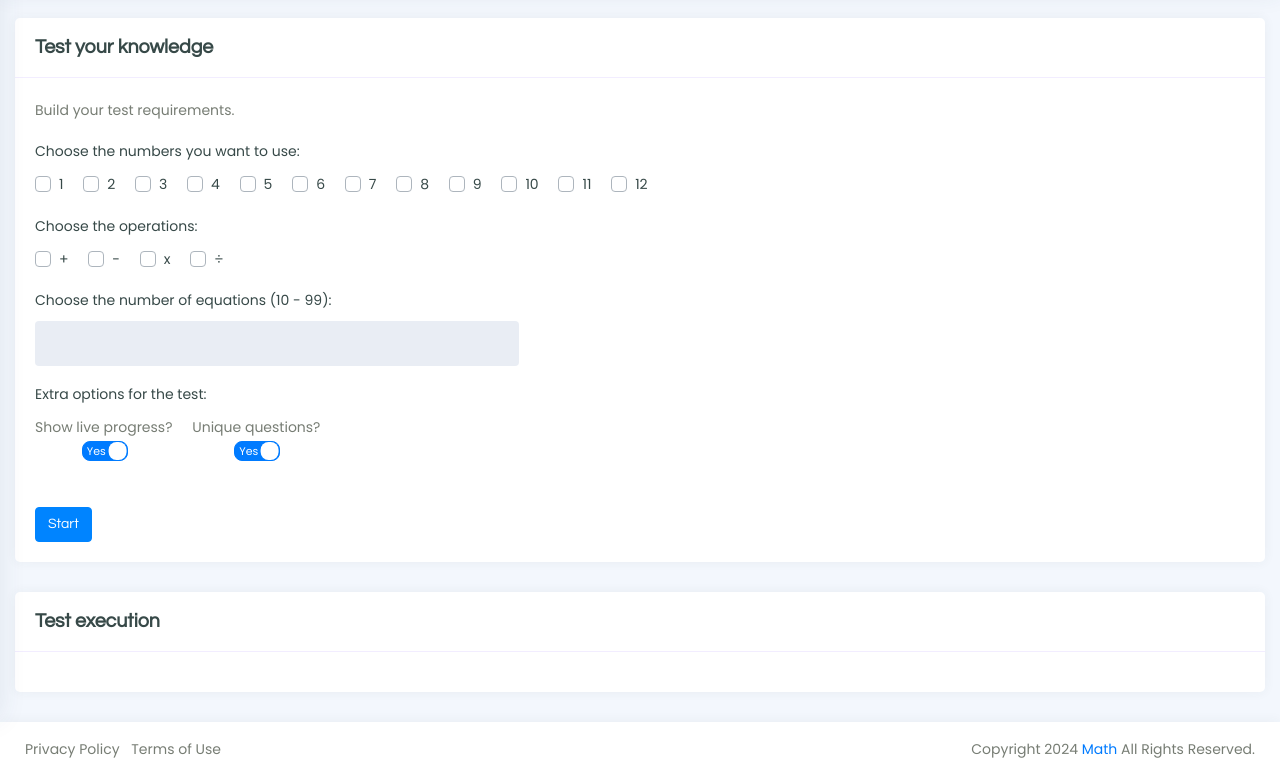
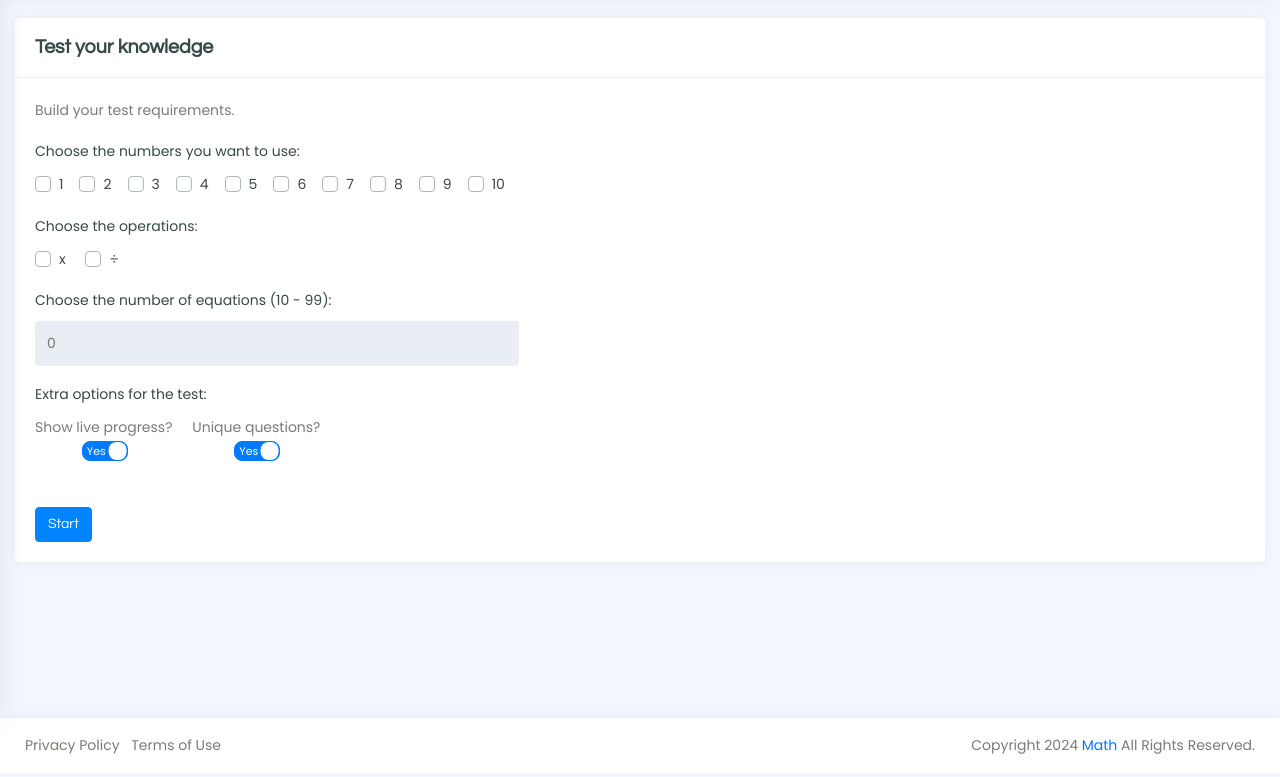
Before and after one commit to aegitman/math, a plain HTML site: page index.html in a window 1280 px wide. Shown: the part 82-859 px from the top of the page. Drawn offline with nearby package versions, Linux system fonts and the light colour scheme.

Commit message:
build the exam

```diff
--- a/index.html
+++ b/index.html
@@ -17,6 +17,7 @@
       <link rel="stylesheet" href="css/responsive.css">
    </head>
    <body>
+      <script src="//unpkg.com/alpinejs" defer></script>
       <!-- loader Start -->
       <div id="loading">
          <div id="loading-center">
@@ -67,15 +68,8 @@
                      <li>
                         <a href="todo.html" class="iq-waves-effect">
                            <i class="ri-chat-check-line"></i>
-                           <span>Genereaza fise</span></a></li>
-                     <li>
-                        <a href="todo.html" class="iq-waves-effect">
-                           <i class="ri-chat-check-line"></i>
-                           <span>Ghiceste rezultatul</span></a></li>
-                     <li>
-                        <a href="todo.html" class="iq-waves-effect">
-                           <i class="ri-chat-check-line"></i>
-                           <span>Masoara progresul</span></a></li>
+                           <span>Generate PDF</span></a></li>
+
                   </ul>
                </nav>
                <div class="p-3"></div>
@@ -125,9 +119,74 @@
          <!-- TOP Nav Bar END -->
          <!-- Page Content  -->
          <div id="content-page" class="content-page">
-            <div class="container-fluid">
+            <div class="container-fluid" x-data="{
+               isExam: false, digits: [], ops: [], qt: 0, progress: true, unique: true, allEq: [], examEq: [],
+               startExam() {
+                  // validate the request
+                  if(this.digits.length == 0) {
+                     alert('Please select at least one number !');
+                     return;
+                  };
+                  if(this.ops.length == 0) {
+                     alert('Please select at least one operation !');
+                     return;
+                  };
+                  if(this.qt < 9 || this.qt > 99) {
+                     alert('Please choose a valid number of questions !');
+                     return;
+                  };
 
-               <div class="iq-card" id="test-setup">
+                  // build the request
+                  if(this.ops.includes('m'))
+                  for(let d of this.digits) {
+                     for(let i = 1; i < 13; i++) {
+                        this.allEq.push({d: d, op: 'm', ex: i});
+                     }
+                  }
+
+                  if(this.ops.includes('d'))
+                  for(let d of this.digits) {
+                     for(let i = 1; i < 13; i++) {
+                     this.allEq.push({d: d*i, op: 'd', ex: d});
+                     }
+                  }
+
+                  if(this.ops.includes('d'))
+                  for(let d of this.digits) {
+                     for(let i = 1; i < 13; i++) {
+                        this.allEq.push({d: d*i, op: 'd', ex: i});
+                     }
+                  }
+                  // choose the questions and start the exam
+                  let chosen = this.uniqueIndexes(this.allEq.length, this.qt);
+                  for(let c of chosen) {
+                     this.examEq.push(this.allEq[c]);
+                  }
+
+                  console.log(this.examEq);
+
+                  this.isExam = true;
+               },
+
+               endExam() {
+                  this.isExam = false;
+                  this.digits = [];
+                  this.ops = [];
+                  this.qt = 0;
+                  this.progress = true;
+                  this.unique = true;
+               },
+
+               uniqueIndexes(max, qty) {
+                  const retVal = new Set;
+                  while (retVal.size < qty) {
+                    retVal.add(Math.floor(Math.random() * max));
+                  }
+                  return Array.from(retVal);
+                }
+            }">
+
+               <div class="iq-card" id="test-setup" x-show="!isExam">
                   <div class="iq-card-header d-flex justify-content-between">
                      <div class="iq-header-title">
                         <h4 class="card-title">Test your knowledge</h4>
@@ -136,106 +195,60 @@
                   <div class="iq-card-body">
                      <p>Build your test requirements.</p>
                      <div class="form-group">
-                        <label for="exampleInputText1">Choose the numbers you want to use:</label>
+                        <label>Choose the numbers you want to use:</label>
+                        <br/>
+                        <template x-for="i in 10">
+                           <div class="custom-control custom-checkbox custom-control-inline">
+                              <input type="checkbox" :value="i" class="custom-control-input" :id="i" x-model="digits">
+                              <label class="custom-control-label" :for="i" x-text="i"></label>
+                           </div>
+                        </template>
+                     </div>
+
+                     <div class="form-group">
+                        <label>Choose the operations:</label>
                         <br/>
                         <div class="custom-control custom-checkbox custom-control-inline">
-                           <input type="checkbox" class="custom-control-input" id="check1">
-                           <label class="custom-control-label" for="check1">1</label>
-                        </div>
-                        <div class="custom-control custom-checkbox custom-control-inline">
-                           <input type="checkbox" class="custom-control-input" id="check2">
-                           <label class="custom-control-label" for="check2">2</label>
-                        </div>
-                        <div class="custom-control custom-checkbox custom-control-inline">
-                           <input type="checkbox" class="custom-control-input" id="check3">
-                           <label class="custom-control-label" for="check3">3</label>
-                        </div>
-                        <div class="custom-control custom-checkbox custom-control-inline">
-                           <input type="checkbox" class="custom-control-input" id="check4">
-                           <label class="custom-control-label" for="check4">4</label>
-                        </div>
-                        <div class="custom-control custom-checkbox custom-control-inline">
-                           <input type="checkbox" class="custom-control-input" id="check5">
-                           <label class="custom-control-label" for="check5">5</label>
-                        </div>
-                        <div class="custom-control custom-checkbox custom-control-inline">
-                           <input type="checkbox" class="custom-control-input" id="check6">
-                           <label class="custom-control-label" for="check6">6</label>
-                        </div>
-                        <div class="custom-control custom-checkbox custom-control-inline">
-                           <input type="checkbox" class="custom-control-input" id="check7">
-                           <label class="custom-control-label" for="check7">7</label>
-                        </div>
-                        <div class="custom-control custom-checkbox custom-control-inline">
-                           <input type="checkbox" class="custom-control-input" id="check8">
-                           <label class="custom-control-label" for="check8">8</label>
-                        </div>
-                        <div class="custom-control custom-checkbox custom-control-inline">
-                           <input type="checkbox" class="custom-control-input" id="check9">
-                           <label class="custom-control-label" for="check9">9</label>
-                        </div>
-                        <div class="custom-control custom-checkbox custom-control-inline">
-                           <input type="checkbox" class="custom-control-input" id="check10">
-                           <label class="custom-control-label" for="check10">10</label>
-                        </div>
-                        <div class="custom-control custom-checkbox custom-control-inline">
-                           <input type="checkbox" class="custom-control-input" id="check11">
-                           <label class="custom-control-label" for="check11">11</label>
-                        </div>
-                        <div class="custom-control custom-checkbox custom-control-inline">
-                           <input type="checkbox" class="custom-control-input" id="check12">
-                           <label class="custom-control-label" for="check12">12</label>
-                        </div>
-                     </div>
-                     <div class="form-group">
-                        <label for="exampleInputText1">Choose the operations:</label>
-                        <br/>
-                        <div class="custom-control custom-checkbox custom-control-inline">
-                           <input type="checkbox" class="custom-control-input" id="checkPlus">
-                           <label class="custom-control-label" for="checkPlus">+</label>
-                        </div>
-                        <div class="custom-control custom-checkbox custom-control-inline">
-                           <input type="checkbox" class="custom-control-input" id="checkMinus">
-                           <label class="custom-control-label" for="checkMinus">-</label>
-                        </div>
-                        <div class="custom-control custom-checkbox custom-control-inline">
-                           <input type="checkbox" class="custom-control-input" id="checkMultiply">
+                           <input type="checkbox" class="custom-control-input" value="m" id="checkMultiply" x-model="ops">
                            <label class="custom-control-label" for="checkMultiply">x</label>
                         </div>
                         <div class="custom-control custom-checkbox custom-control-inline">
-                           <input type="checkbox" class="custom-control-input" id="checkDivide">
+                           <input type="checkbox" class="custom-control-input" value="d" id="checkDivide" x-model="ops">
                            <label class="custom-control-label" for="checkDivide">&div;</label>
                         </div>
                      </div>
                      <div class="form-group">
                         <label for="quantityInput">Choose the number of equations (10 - 99):</label>
-                        <input type="number" style="width: 40%;" class="form-control" id="quantityInput">
+                        <input type="number" style="width: 40%;" class="form-control" min="10" max="99"
+                                 id="quantityInput" x-model="qt" placeholder="10">
                      </div>
                      <div class="form-group">
-                        <label for="quantityInput">Extra options for the test:</label>       <br/>
+                        <label for="quantityInput">Extra options for the test:</label>
+                        <br/>
                         <div class="custom-control custom-switch custom-switch-text custom-control-inline">
                            <div class="custom-switch-inner">
                               <p class="mb-0">Show live progress? </p>
-                              <input type="checkbox" class="custom-control-input" id="customSwitch-11" checked="">
-                              <label class="custom-control-label" for="customSwitch-11" data-on-label="Yes" data-off-label="No">
+                              <input type="checkbox" class="custom-control-input" id="progress" x-model="progress">
+                              <label class="custom-control-label" for="progress" data-on-label="Yes" data-off-label="No">
                               </label>
                            </div>
                         </div>
                         <div class="custom-control custom-switch custom-switch-text custom-control-inline">
                            <div class="custom-switch-inner">
                               <p class="mb-0">Unique questions? </p>
-                              <input type="checkbox" class="custom-control-input" id="customSwitch-11" checked="">
-                              <label class="custom-control-label" for="customSwitch-11" data-on-label="Yes" data-off-label="No">
+                              <input type="checkbox" class="custom-control-input" id="unique" x-model="unique">
+                              <label class="custom-control-label" for="unique" data-on-label="Yes" data-off-label="No">
                               </label>
                            </div>
                         </div>
                      </div>
                      <br/>
-                     <button type="submit" class="btn btn-primary">Start</button>
+                     <button type="button" class="btn btn-primary" @click="startExam()">Start</button>
                   </div>
                </div>
 
-               <div class="iq-card" id="test-run">
+
+               <div class="iq-card" id="test-run" x-show="isExam">
                   <div class="iq-card-header d-flex justify-content-between">
                      <div class="iq-header-title">
                         <h4 class="card-title">Test execution</h4>
@@ -243,6 +256,12 @@
                   </div>
                   <div class="iq-card-body">
 
+                     <template>
+
+                     </template>
+
+
+                     <button type="button" class="btn btn-primary" @click="endExam()">End test</button>
                   </div>
                </div>
             </div>
```
